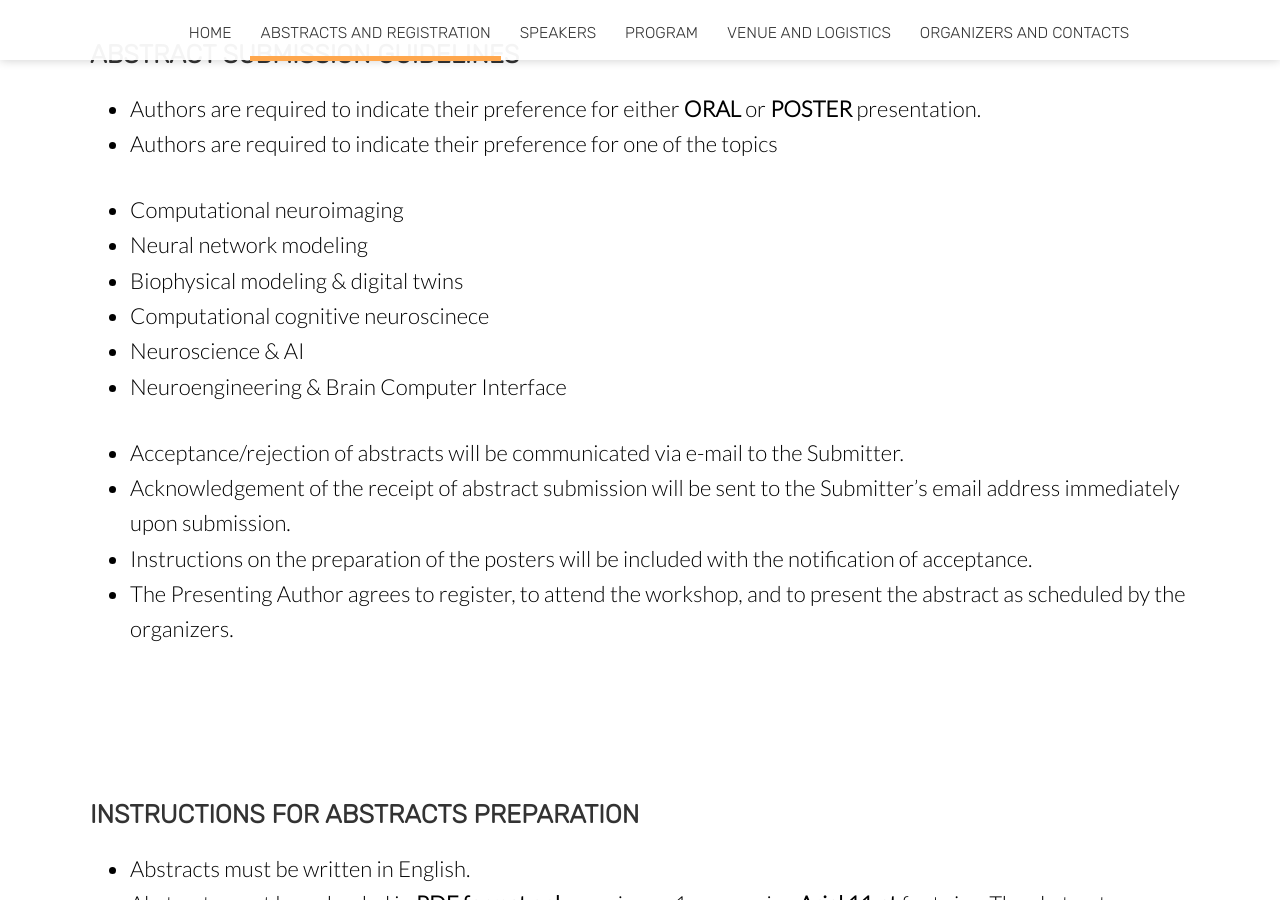
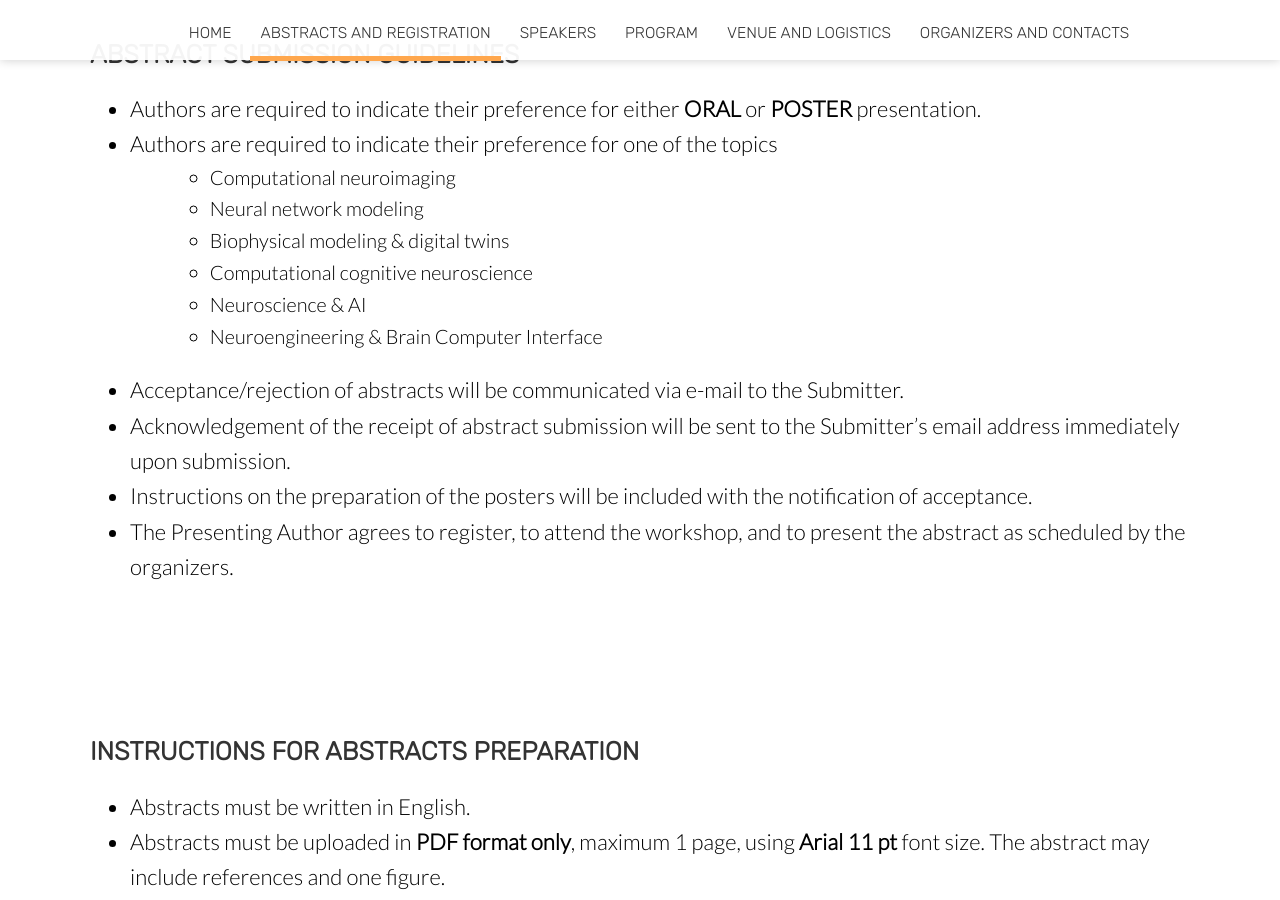
Before and after one commit to INCNgit/incn, a Jekyll site: the page built from registration.html, in a window 1280 px wide and 900 px high, scrolled down 1008 px. Built offline with Jekyll 4.4.1, drawn with Linux system fonts in a browser that asks for light colours; nearby versions of some CDN libraries.

Commit message:
registration

```diff
--- a/registration.html
+++ b/registration.html
@@ -143,16 +143,14 @@ image: /images/background/backpd.png
 				<ul>
 					<li>Authors are required to indicate their preference for either <b>ORAL</b> or <b>POSTER</b> presentation.</li>
 					<li>Authors are required to indicate their preference for one of the topics
-						<p class="editable">
-
+						<ul style="font-size: 0.9em; margin-left: 2em;">
 							<li>Computational neuroimaging</li>
 							<li>Neural network modeling</li>
 							<li>Biophysical modeling & digital twins</li>
-							<li>Computational cognitive neuroscinece</li>
+							<li>Computational cognitive neuroscience</li>
 							<li>Neuroscience & AI</li>
 							<li>Neuroengineering & Brain Computer Interface</li>
-
-						</p>
+						</ul>
 					</li>
 
 					<li>Acceptance/rejection of abstracts will be communicated via e-mail to the Submitter.</li> <!-- by <b>May 15th, 2025</b>-->
```
